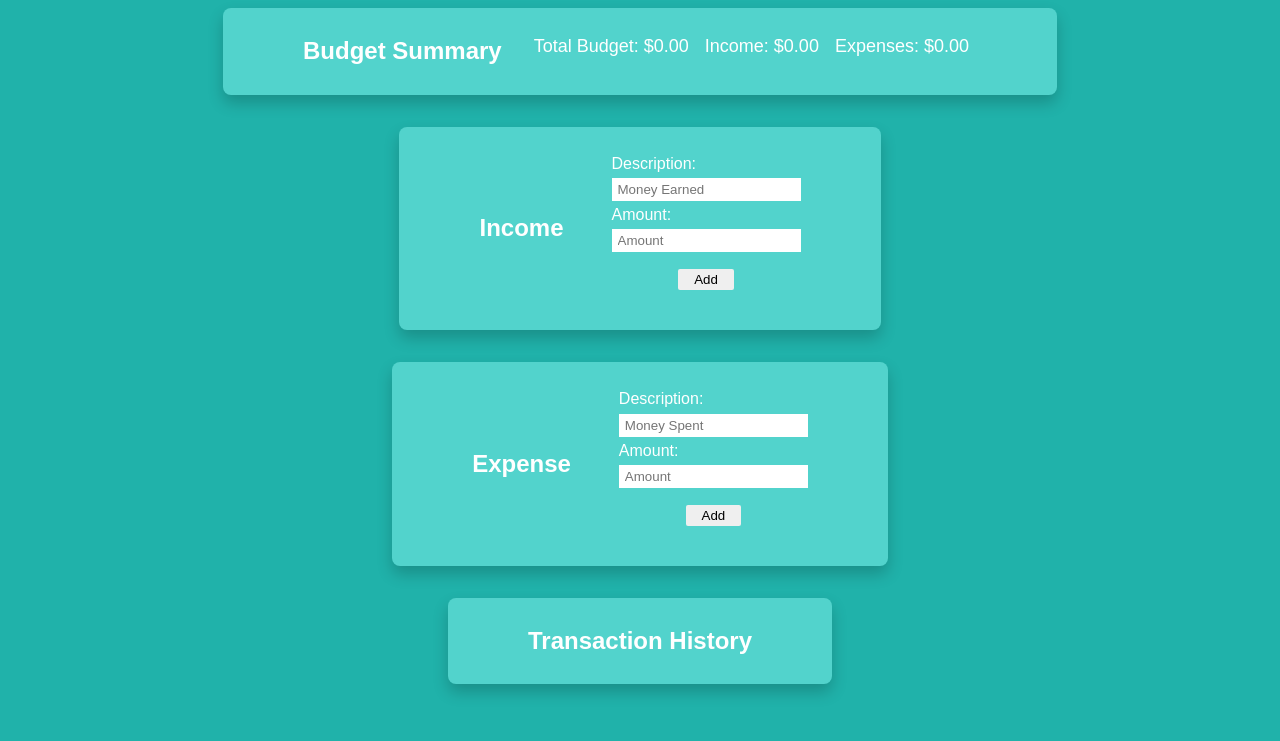
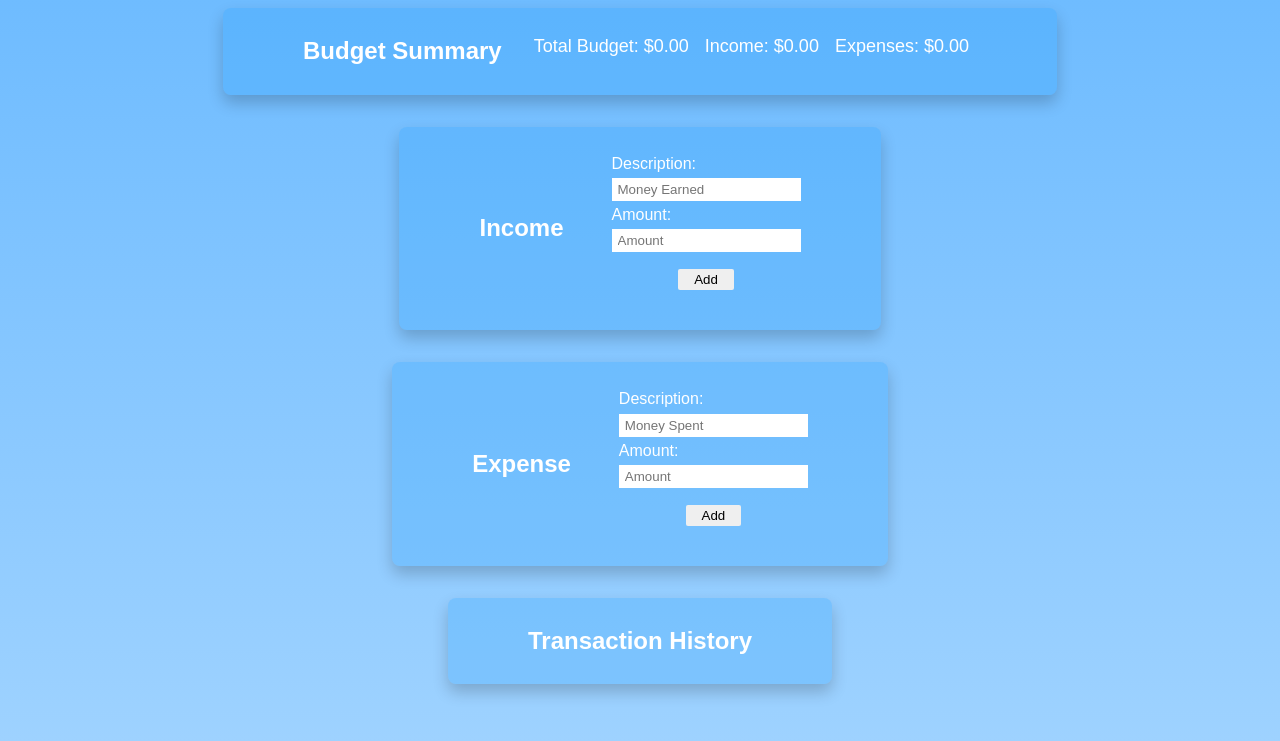
Before and after one commit to tonytone11/BudgetTracker, a website: page index.html in a window 1280 px wide. Shown: the part 59-800 px from the top of the page. Drawn offline with Linux system fonts and the light colour scheme.

Commit message:
added gradient

```diff
--- a/SCSS/main.scss
+++ b/SCSS/main.scss
@@ -7,8 +7,14 @@ $primary-color: #6bbaff;
     padding: 0;
 }
 
+@mixin gradient($color1, $color2) {
+    background: linear-gradient(to bottom, $color1, $color2);
+}
+
 body {
-    background-color: lightseagreen;
+    @include gradient(#6bbaff, #9ed2ff);
+    height: 100vh;
+    margin: 0;
     font-family: $font-stack;
     color: #fff;
     line-height: 1.6;
@@ -30,7 +36,7 @@ main {
     .expense-interface,
     .budgetHistory {
         display: flex;
-        background-color: #52d3cc;
+        background-color: #1d99f83d;
         border-radius: .5rem;
         box-shadow: 0 .5rem 1rem rgba(0, 0, 0, .2);
         padding: 1.5rem 5rem;
```
Also changed, not shown: SCSS/main.css, 1 other file.
